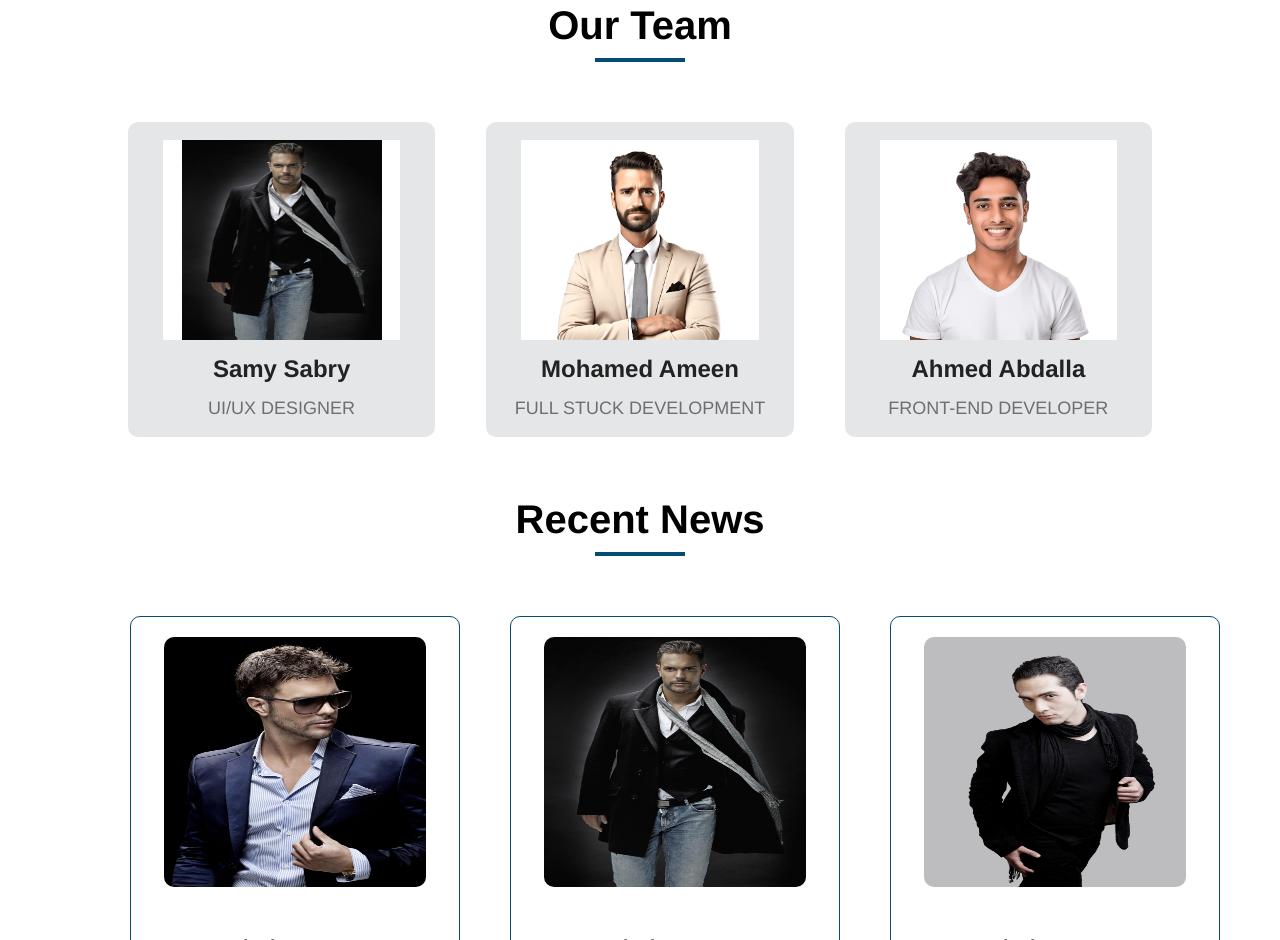
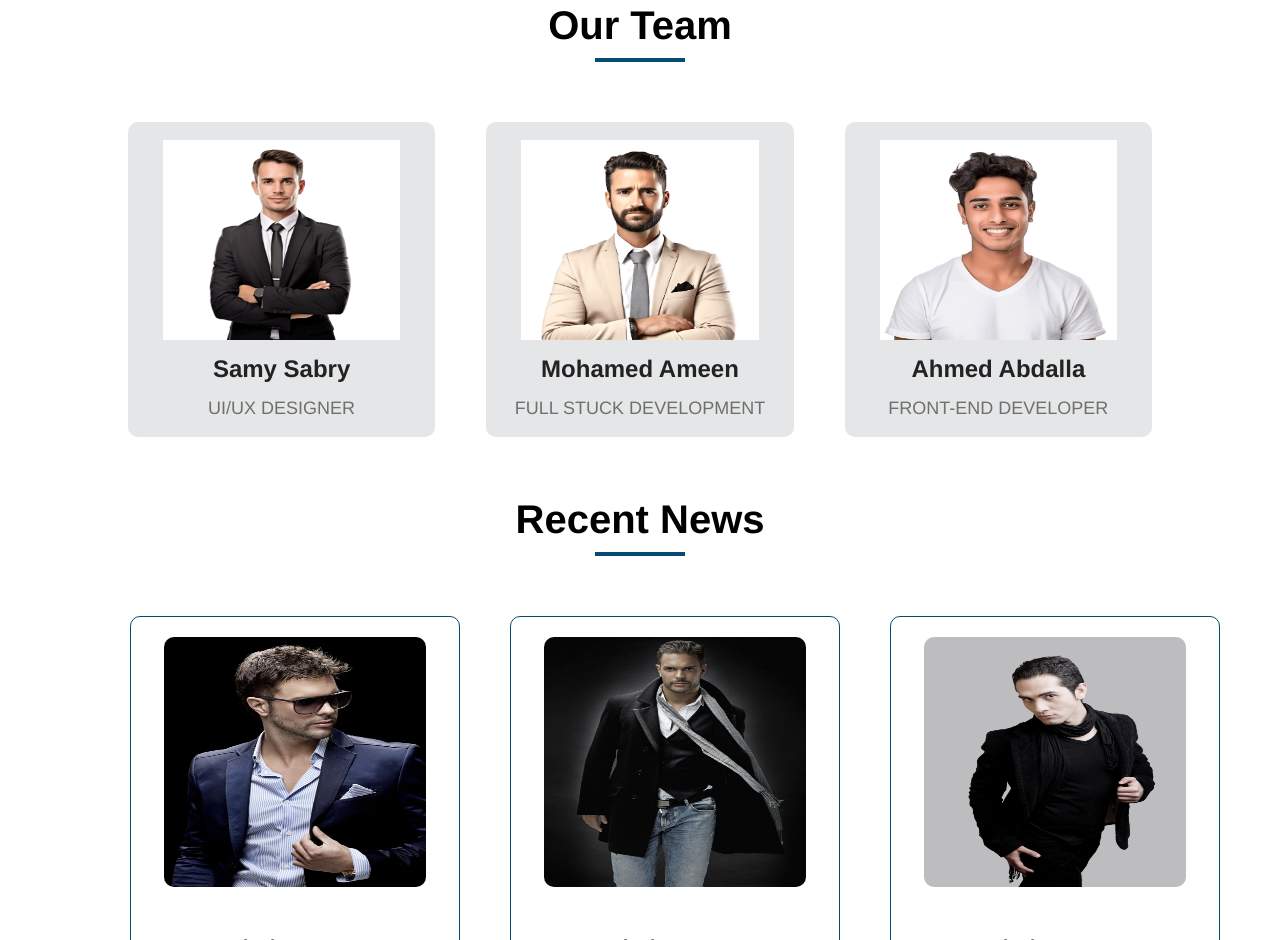
Before and after one commit to FatimaMohammed555/Furniture-Website--Landing-Page, a plain HTML site: page index.html in a window 1280 px wide. Shown: the part 4771-5711 px from the top of the page. Drawn offline with Linux system fonts and the light colour scheme.

Commit message:
add section img

```diff
--- a/css/style.css
+++ b/css/style.css
@@ -848,8 +848,8 @@ font-size: 35px;
 }
 
 .team-img  img {
-    width: 200px;
-    height: 200px;
+    width: 100%;
+    height: 100%;
 }
 
 .team-overlay {
--- a/index.html
+++ b/index.html
@@ -377,7 +377,7 @@
             <div class="team-item">
 
                 <div class="team-img">
-                    <img src="images/img_men_2.jfif" alt="">
+                    <img src="images/man_1.png" alt="">
 
                     <div class="team-overlay">
                         <a href="#"><i class="fa-brands fa-square-facebook i1"></i></a>
```
